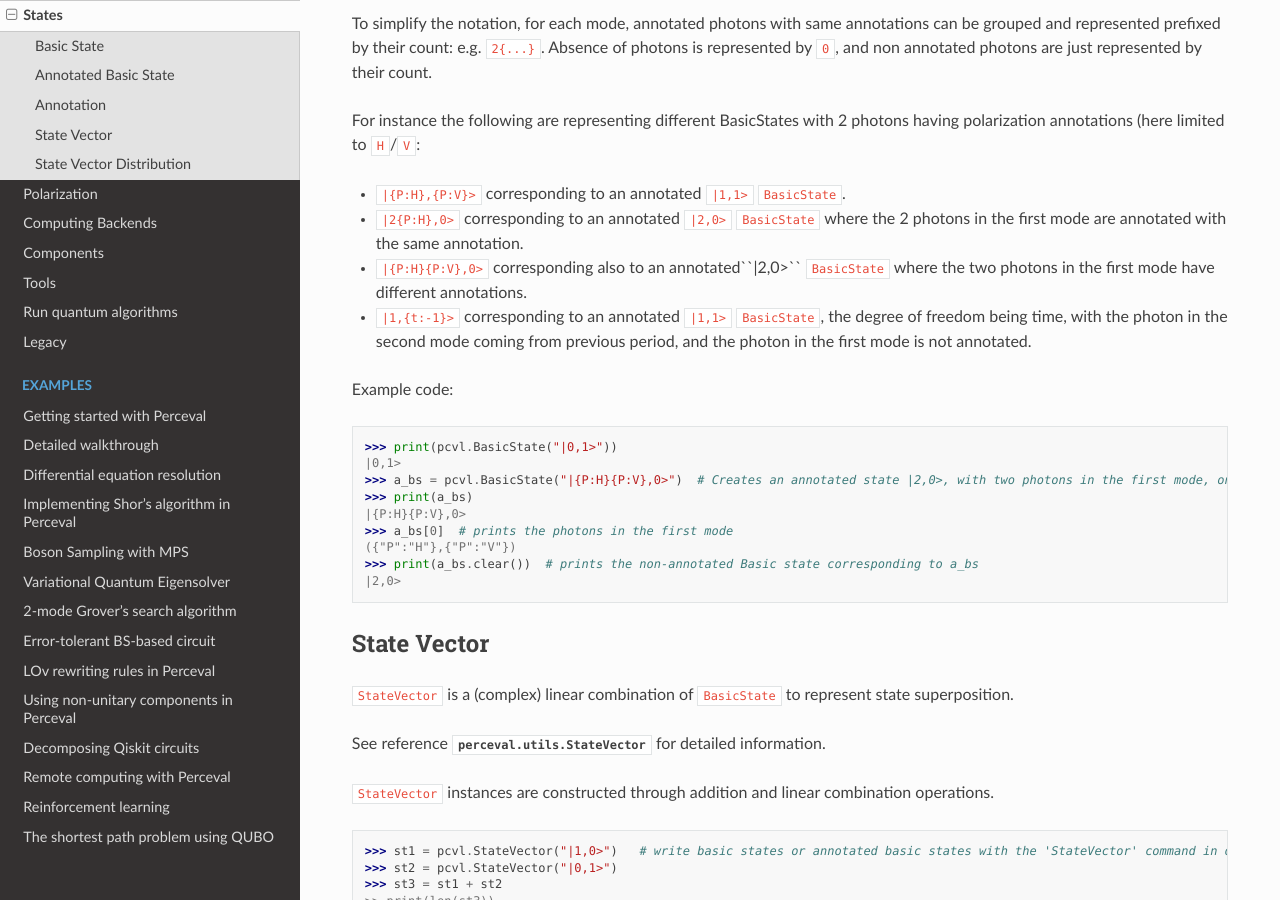
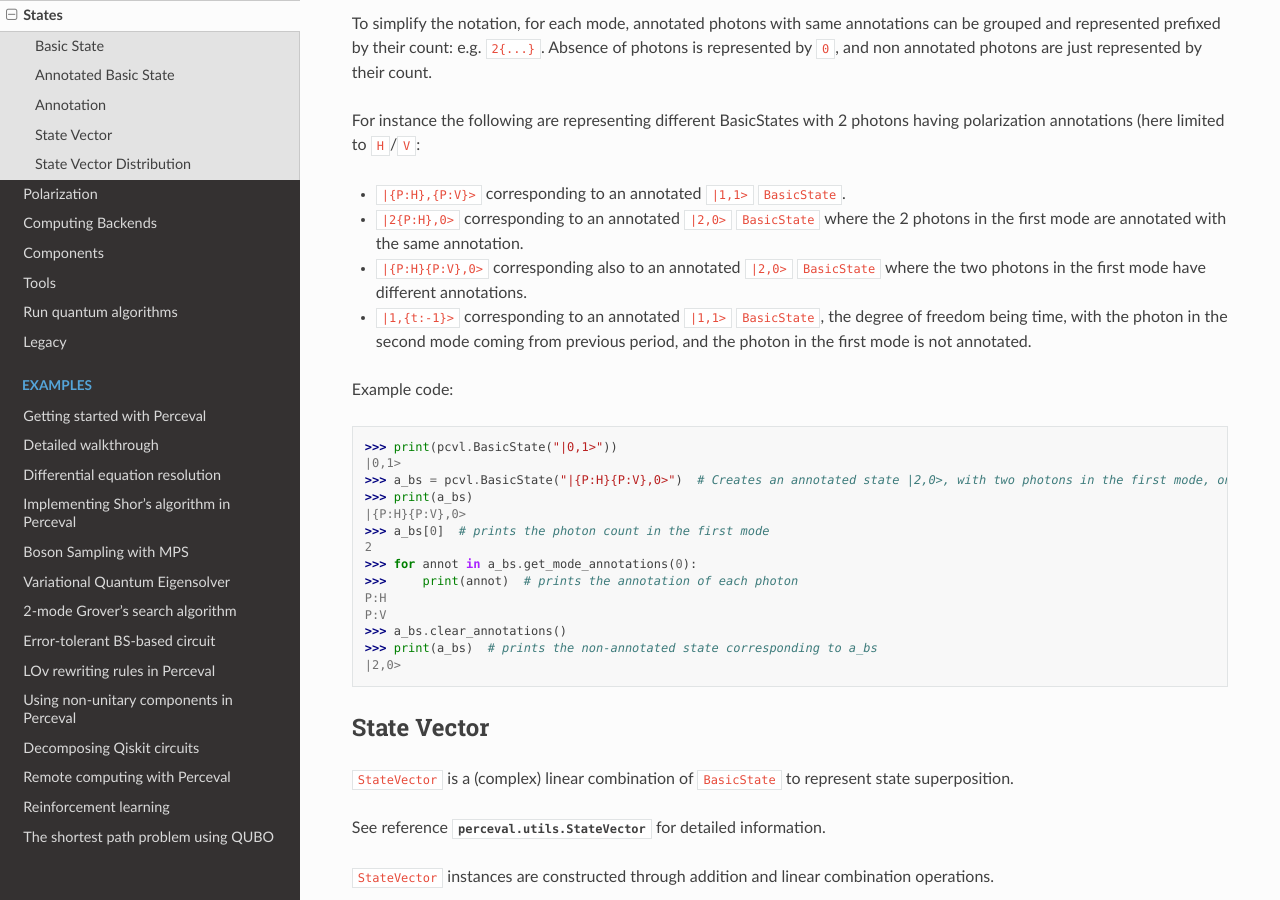
Before and after one commit to Quandela/Perceval, a Sphinx documentation site: the page built from docs/source/states.rst, in a window 1280 px wide and 900 px high, scrolled down 1749 px. Built offline with Sphinx 7.4.7 and the Read the Docs theme 2.0.0, drawn with Linux system fonts in a browser that asks for light colours; pages that are not in the unit, such as notebooks, are missing from menus.

Commit message:
Fix example in states.rst

```diff
--- a/docs/source/states.rst
+++ b/docs/source/states.rst
@@ -76,7 +76,7 @@ limited to ``H``/``V``:
 
 * ``|{P:H},{P:V}>`` corresponding to an annotated ``|1,1>`` ``BasicState``.
 * ``|2{P:H},0>`` corresponding to an annotated ``|2,0>`` ``BasicState`` where the 2 photons in the first mode are annotated with the same annotation.
-* ``|{P:H}{P:V},0>`` corresponding also to an annotated``|2,0>`` ``BasicState`` where the two photons in the first mode have different annotations.
+* ``|{P:H}{P:V},0>`` corresponding also to an annotated ``|2,0>`` ``BasicState`` where the two photons in the first mode have different annotations.
 * ``|1,{t:-1}>`` corresponding to an annotated ``|1,1>`` ``BasicState``, the degree of freedom being time, with the photon in the second mode coming from previous period, and the photon in the first mode is not annotated.
 
 Example code:
@@ -86,9 +86,14 @@ Example code:
 >>> a_bs = pcvl.BasicState("|{P:H}{P:V},0>")  # Creates an annotated state |2,0>, with two photons in the first mode, one having a horizontal polarization, and the other a vertical polarization.
 >>> print(a_bs)
 |{P:H}{P:V},0>
->>> a_bs[0]  # prints the photons in the first mode
-({"P":"H"},{"P":"V"})
->>> print(a_bs.clear())  # prints the non-annotated Basic state corresponding to a_bs
+>>> a_bs[0]  # prints the photon count in the first mode
+2
+>>> for annot in a_bs.get_mode_annotations(0):
+>>>     print(annot)  # prints the annotation of each photon
+P:H
+P:V
+>>> a_bs.clear_annotations()
+>>> print(a_bs)  # prints the non-annotated state corresponding to a_bs
 |2,0>
 
 State Vector
```
